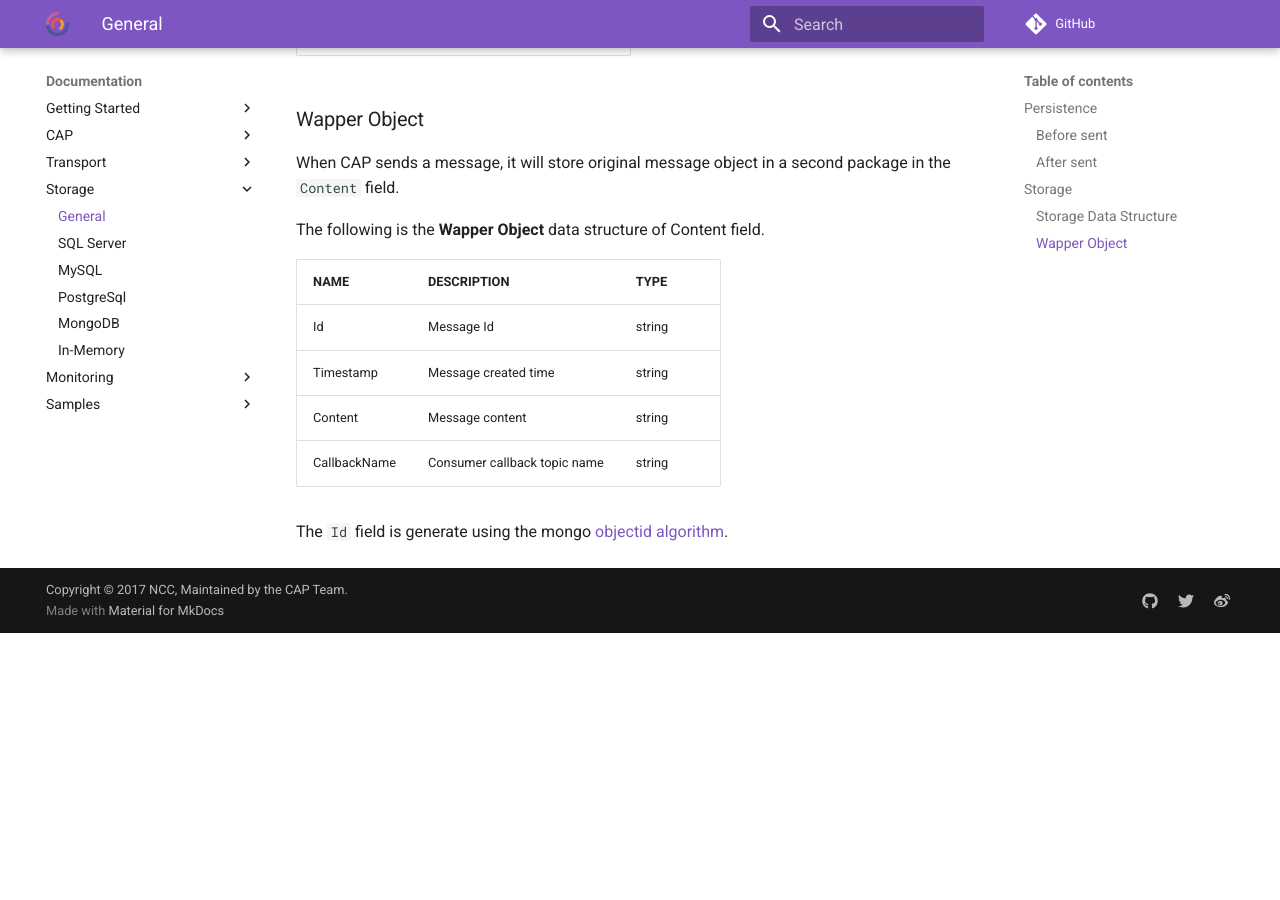
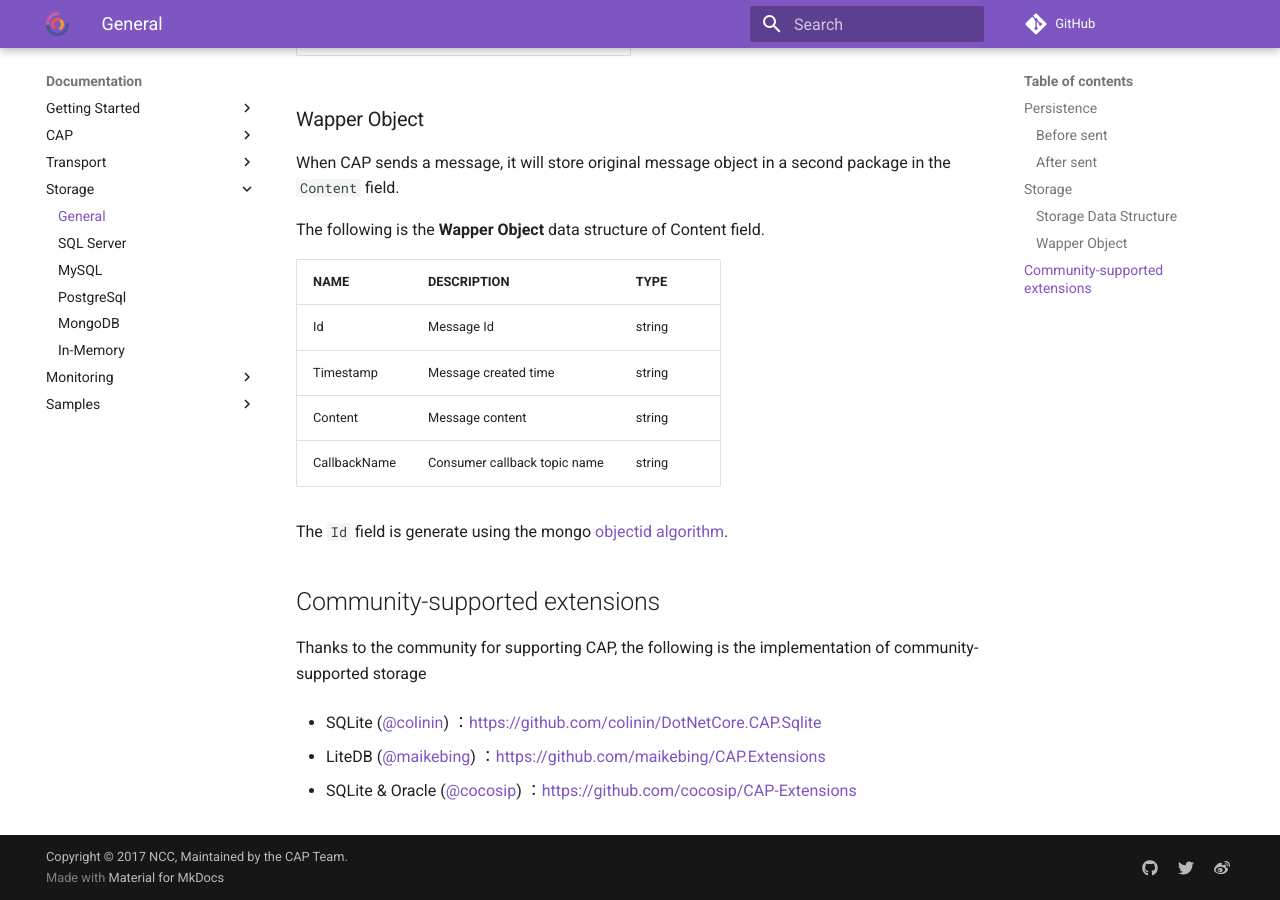
Before and after one commit to dotnetcore/CAP, an MkDocs documentation site: the page built from docs/content/user-guide/en/storage/general.md, in a window 1280 px wide and 900 px high, scrolled down 2219 px. Built offline with MkDocs 1.6.1 and Material for MkDocs 9.7.7, drawn with Linux system fonts in a browser that asks for light colours; comment, search, counter and statistics services are not loaded; before the commit the page ends 2852 px from its top, so only the background shows below that.

Commit message:
Update docs

```diff
--- a/docs/content/user-guide/en/storage/general.md
+++ b/docs/content/user-guide/en/storage/general.md
@@ -68,3 +68,14 @@ Content |	Message content |	string
 CallbackName |	Consumer callback topic name | string
 
 The `Id` field is generate using the mongo [objectid algorithm](https://www.mongodb.com/blog/post/generating-globally-unique-identifiers-for-use-with-mongodb).
+
+
+## Community-supported extensions
+
+Thanks to the community for supporting CAP, the following is the implementation of community-supported storage
+
+* SQLite ([@colinin](https://github.com/colinin)) ：https://github.com/colinin/DotNetCore.CAP.Sqlite
+
+* LiteDB ([@maikebing](https://github.com/maikebing)) ：https://github.com/maikebing/CAP.Extensions
+
+* SQLite & Oracle ([@cocosip](https://github.com/cocosip)) ：https://github.com/cocosip/CAP-Extensions
```
Also changed, not shown: docs/content/user-guide/en/transport/general.md (+6 -0 lines), docs/content/user-guide/zh/storage/general.md (+3 -3 lines).
